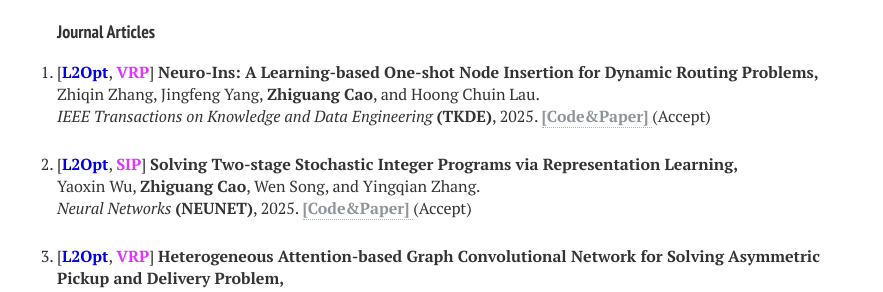
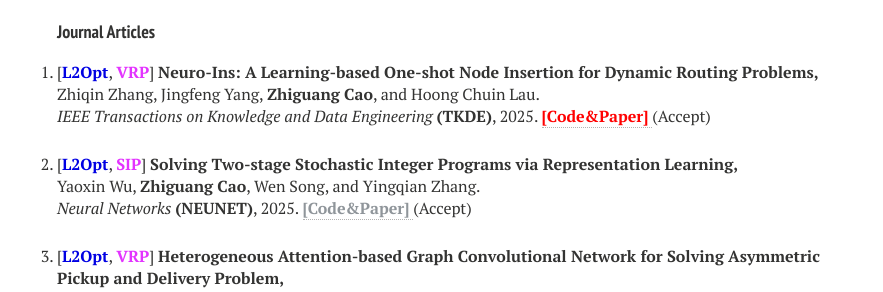
Before and after one commit to zhiguangcaosg/zhiguangcaosg.github.io, a Jekyll site: the page built from publications.md, in a window 1280 px wide. Shown: the part 6018-6310 px from the top of the page, without its empty margins (263-1146 px from the left). Built offline with Jekyll 4.4.1, drawn with Linux system fonts in a browser that asks for light colours; nearby versions of some CDN libraries.

Commit message:
Update publications.html

```diff
--- a/_layouts/publications.html
+++ b/_layouts/publications.html
@@ -636,7 +636,7 @@ div.bibtex pre { font-size: 75%; overflow: auto;  width: 100%; padding: 0em 0em;
 <p>
 [<font color="#0000E3"><b>L2Opt</b></font>, <font color="#E333FF"><b>VRP</b></font>] <b>Neuro-Ins: A Learning-based One-shot Node Insertion for Dynamic Routing Problems,</b>
 <br>Zhiqin Zhang, Jingfeng Yang, <b>Zhiguang Cao</b>, and Hoong Chuin Lau.<br>
-<i> IEEE Transactions on Knowledge and Data Engineering</i> <b>(TKDE)</b>, 2025. <a href="https://zhiguangcaosg.github.io/publications/"> <font color="#8F959A"><b>[Code&Paper]</b> </font></a> (Accept)
+<i> IEEE Transactions on Knowledge and Data Engineering</i> <b>(TKDE)</b>, 2025. <a href="https://github.com/123zhangzq/Neuro-Ins" target="_blank"> <font color="#FF0000"><b>[Code&Paper]</b> </font></a> (Accept)
 </p>
 </li>
 
```
